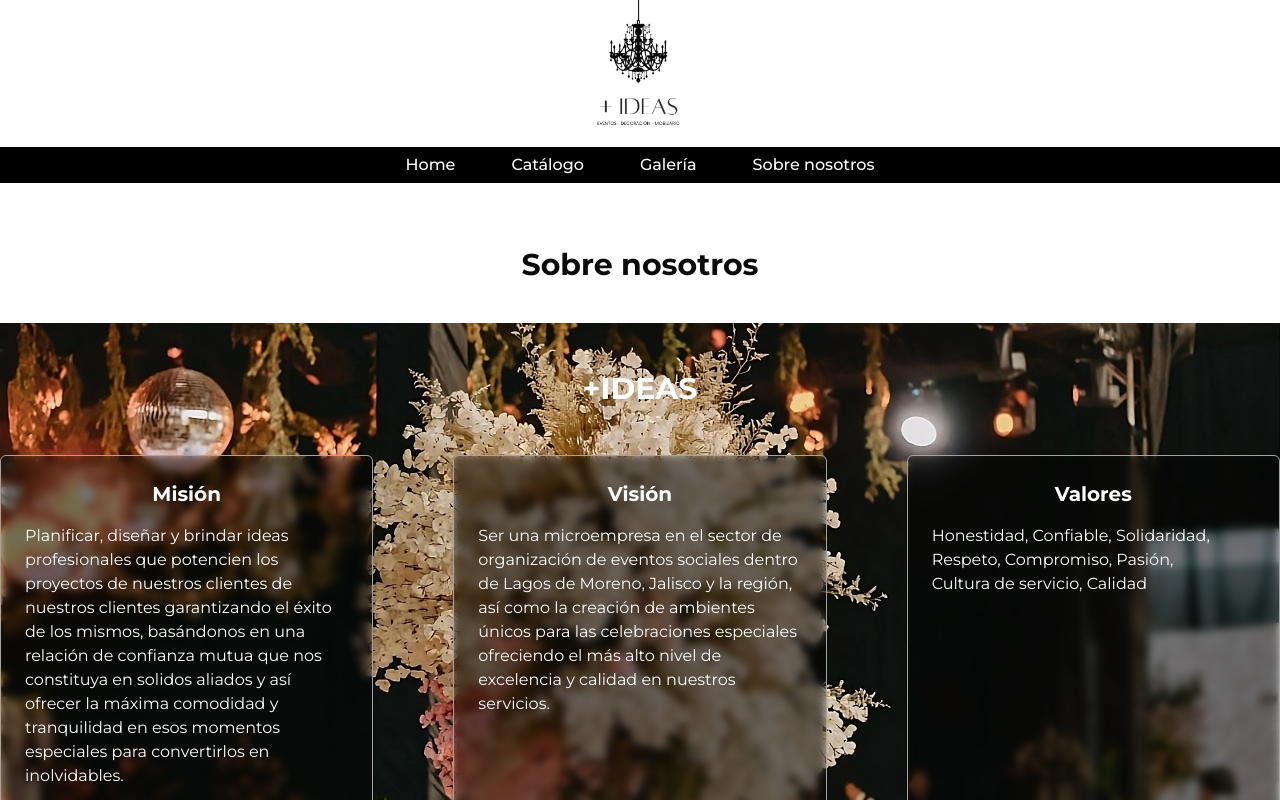
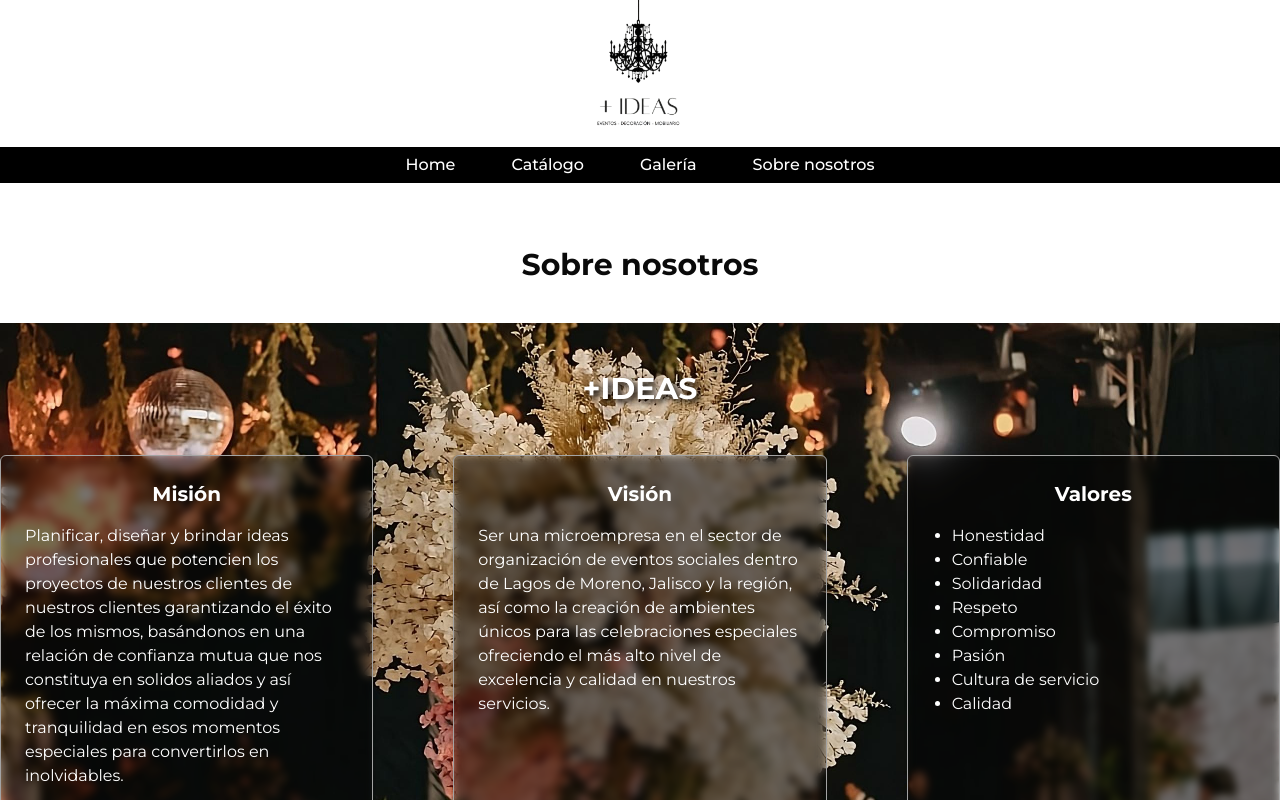
Before and after one commit to CelesteOC21/residencias-profesionales, a Next.js app: page / in a window 1280 px wide. Shown: the top 800 px of the page. Built offline with nearby package versions, Linux system fonts and the light colour scheme.

Commit message:
Cambios a seccion sobre nosotros, titulo y valores corregidos

```diff
--- a/app/components/aboutUs.jsx
+++ b/app/components/about-us.jsx
@@ -27,25 +27,35 @@ export function AboutUs() {
 
       <section className="mx-auto flex justify-center bg-[url('/imagenes/au.jpeg')] bg-cover bg-center backdrop-filter">
         <div className="container pb-20">
-          <div className="text-center mb-12 mt-12">
-            <h2 className="text-3xl font-bold text-white mb-4">+IDEAS</h2>
+          <div className="text-center mb-12 mt-12 ">
+            <h2 className="text-3xl font-bold text-white  mb-4 drop-shadow-[3px_3px_3px_rgba(0,0,0,1)]">
+              +IDEAS
+            </h2>
           </div>
 
           <div className="grid grid-cols-1 md:grid-cols-2 lg:grid-cols-3 gap-20 max-w-6x1 mx-auto">
-            {sobreNosotros.map((descripcion) => (
+            {sobreNosotros.map(({ title, description }) => (
               <Card
-                key={descripcion.title}
+                key={title}
                 className="h-full backdrop-brightness-50 w-full bg-gray-400 rounded-md bg-clip-padding backdrop-filter backdrop-blur-sm bg-opacity-20 border-[0.5] border-neutral-400"
               >
-                <CardHeader className="text-center pb-2">
-                  <h3 className="font-semibold text-xl mb-2 text-white">
-                    {descripcion.title}
+                <CardHeader className="text-center pb-2 ">
+                  <h3 className="font-semibold text-xl mb-2 text-white ">
+                    {title}
                   </h3>
                 </CardHeader>
                 <CardContent className="text-balance ">
-                  <p className="text-muted-foreground mb-6 text-white">
-                    {descripcion.description}
-                  </p>
+                  {title === "Valores" ? (
+                    <ul className="list-disc pl-5 text-white">
+                      {description.split(", ").map((valor, index) => (
+                        <li key={index}>{valor.trim()}</li>
+                      ))}
+                    </ul>
+                  ) : (
+                    <p className="text-muted-foreground mb-6 text-white">
+                      {description}
+                    </p>
+                  )}
                 </CardContent>
               </Card>
             ))}
--- a/app/page.js
+++ b/app/page.js
@@ -1,4 +1,4 @@
-import { AboutUs } from "./components/aboutUs";
+import { AboutUs } from "./components/about-us";
 import { Footer } from "./components/footer";
 import { Navbar } from "./components/navbar";
 
```
